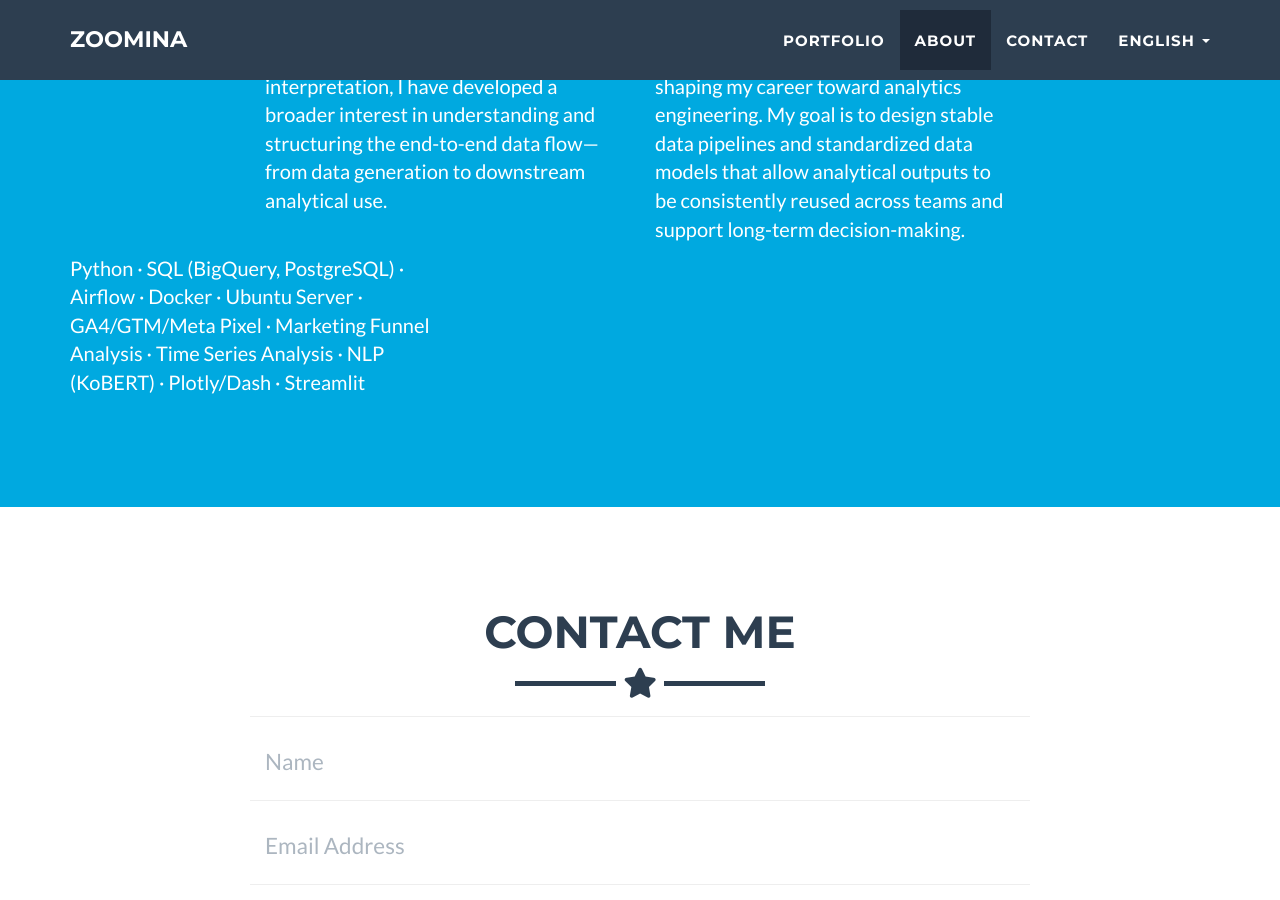
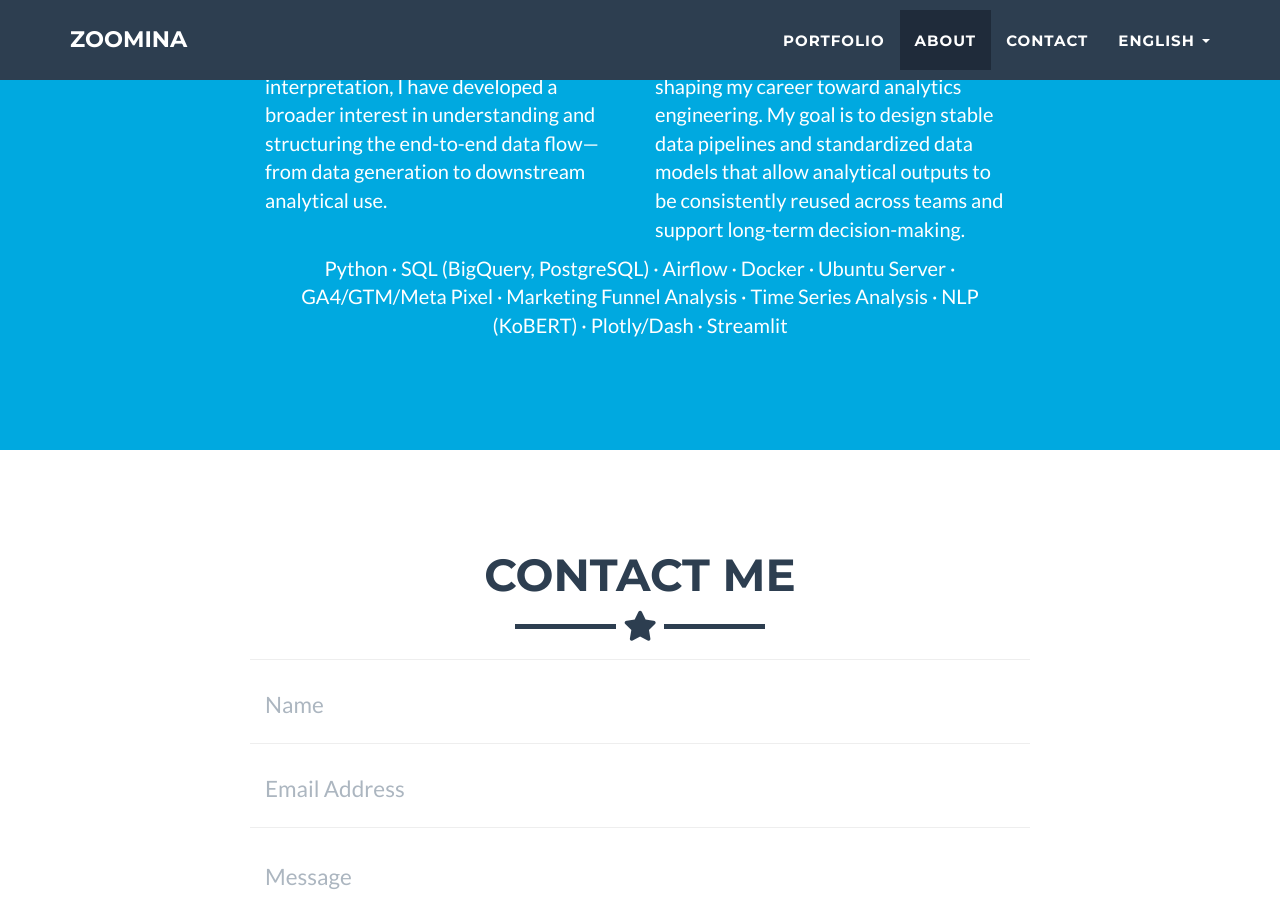
Before and after one commit to zoomina/zoomina.github.io, a Jekyll site: the page built from _posts/2014-07-18-project-1.markdown, in a window 1280 px wide and 900 px high, scrolled down 1952 px. Built offline with Jekyll 4.4.1, drawn with Linux system fonts in a browser that asks for light colours.

Commit message:
edit about

```diff
--- a/_includes/about.html
+++ b/_includes/about.html
@@ -20,7 +20,9 @@
           With hands-on experience in performance marketing, CDP and analytics tool integrations, and automation using SQL and Python, I am shaping my career toward analytics engineering. My goal is to design stable data pipelines and standardized data models that allow analytical outputs to be consistently reused across teams and support long-term decision-making.
         </p>
       </div>
-      <div class="col-lg-4">
+    </div>
+    <div class="row">
+      <div class="col-lg-8 col-lg-offset-2 text-center">
         <p data-en="Python · SQL (BigQuery, PostgreSQL) · Airflow · Docker · Ubuntu Server · GA4/GTM/Meta Pixel · Marketing Funnel Analysis · Time Series Analysis · NLP (KoBERT) · Plotly/Dash · Streamlit"
            data-ko="Python · SQL (BigQuery, PostgreSQL) · Airflow · Docker · Ubuntu Server · GA4/GTM/Meta Pixel · Marketing Funnel Analysis · Time Series Analysis · NLP (KoBERT) · Plotly/Dash · Streamlit">
           Python · SQL (BigQuery, PostgreSQL) · Airflow · Docker · Ubuntu Server · GA4/GTM/Meta Pixel · Marketing Funnel Analysis · Time Series Analysis · NLP (KoBERT) · Plotly/Dash · Streamlit
```
